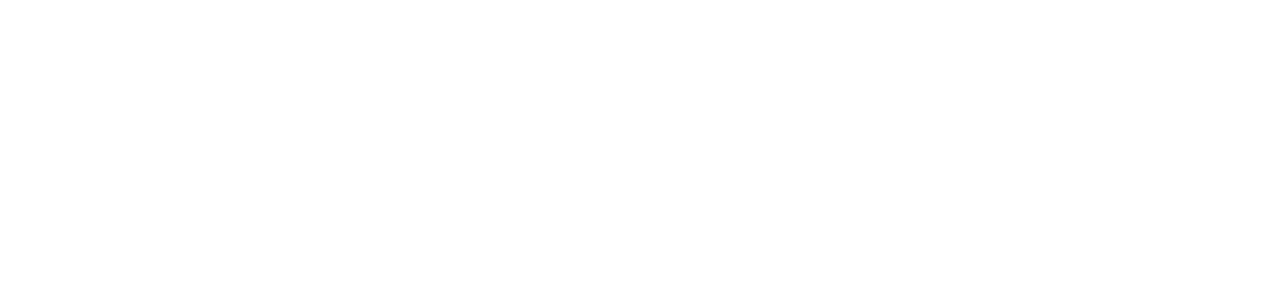
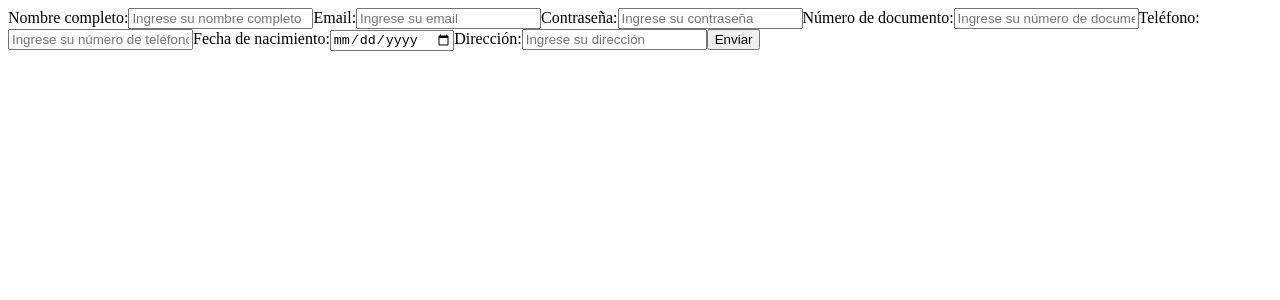
Before and after one commit to AgustinErimbaue/GlobalTrust-front, a React (Vite) app: page / in a window 1280 px wide. Shown: the top 300 px of the page. Built offline with nearby package versions, Linux system fonts and the light colour scheme.

Commit message:
feat: implementar formulario de registro con validación de campos

```diff
--- a/src/App.jsx
+++ b/src/App.jsx
@@ -1,13 +1,11 @@
-
+import Register from "./components/Register/Register";
 
 function App() {
-
-
   return (
     <>
-
+      <Register />
     </>
-  )
+  );
 }
 
-export default App
+export default App;
--- a/src/components/Register/Register.jsx
+++ b/src/components/Register/Register.jsx
@@ -1,9 +1,197 @@
-import React from 'react'
+import { useState } from "react";
 
 const Register = () => {
+  const initialState = {
+    fullName: "",
+    email: "",
+    password: "",
+    documentNumber: "",
+    phone: "",
+    birthDate: "",
+    address: "",
+    role: "user",
+    isActive: true,
+  };
+
+  const [registerData, setRegisterData] = useState(initialState);
+  const [errors, setErrors] = useState({});
+
+  const validate = () => {
+    const newErrors = {};
+
+    if (!registerData.fullName.trim()) {
+      newErrors.fullName = "El nombre completo es obligatorio.";
+    } else if (!/^[A-Za-zÁÉÍÓÚáéíóúÑñ\s]{3,}$/.test(registerData.fullName)) {
+      newErrors.fullName =
+        "Ingrese un nombre válido (solo letras, mínimo 3 caracteres).";
+    }
+
+    if (!registerData.email.trim()) {
+      newErrors.email = "El email es obligatorio.";
+    } else if (
+      !/^[A-Za-z0-9._%+-]+@[A-Za-z0-9.-]+\.[A-Za-z]{2,}$/.test(registerData.email)
+    ) {
+      newErrors.email = "Ingrese un email válido.";
+    }
+
+    if (!registerData.password) {
+      newErrors.password = "La contraseña es obligatoria.";
+    } else if (
+      !/^(?=.*[a-z])(?=.*[A-Z])(?=.*\d)[A-Za-z\d]{8,}$/.test(registerData.password)
+    ) {
+      newErrors.password =
+        "Mínimo 8 caracteres, una mayúscula, una minúscula y un número.";
+    }
+
+    if (!registerData.documentNumber.trim()) {
+      newErrors.documentNumber = "El número de documento es obligatorio.";
+    } else if (!/^\d{7,}$/.test(registerData.documentNumber)) {
+      newErrors.documentNumber = "Solo números, mínimo 7 dígitos.";
+    }
+
+    if (!registerData.phone.trim()) {
+      newErrors.phone = "El teléfono es obligatorio.";
+    } else if (!/^\d{8,}$/.test(registerData.phone)) {
+      newErrors.phone = "Solo números, mínimo 8 dígitos.";
+    }
+
+    if (!registerData.birthDate) {
+      newErrors.birthDate = "La fecha de nacimiento es obligatoria.";
+    } else {
+      const birth = new Date(registerData.birthDate);
+      const today = new Date();
+      const age = today.getFullYear() - birth.getFullYear();
+      const m = today.getMonth() - birth.getMonth();
+      if (m < 0 || (m === 0 && today.getDate() < birth.getDate())) {
+        if (age - 1 < 18) {
+          newErrors.birthDate = "Debes ser mayor de 18 años.";
+        }
+      } else if (age < 18) {
+        newErrors.birthDate = "Debes ser mayor de 18 años.";
+      }
+    }
+
+    if (!registerData.address.trim()) {
+      newErrors.address = "La dirección es obligatoria.";
+    } else if (registerData.address.trim().length < 5) {
+      newErrors.address = "La dirección debe tener al menos 5 caracteres.";
+    }
+
+    return newErrors;
+  };
+
+  const handleInputChange = (e) => {
+    setRegisterData({ ...registerData, [e.target.name]: e.target.value });
+    setErrors({ ...errors, [e.target.name]: "" });
+  };
+
+  const handleSubmit = (e) => {
+    e.preventDefault();
+    const validationErrors = validate();
+    setErrors(validationErrors);
+
+    if (Object.keys(validationErrors).length === 0) {
+      alert("Registro exitoso");
+      setRegisterData(initialState);
+    }
+  };
+
   return (
-    <div>Register</div>
-  )
-}
+    <form onSubmit={handleSubmit} noValidate>
+      <label>
+        Nombre completo:
+        <input
+          type="text"
+          name="fullName"
+          value={registerData.fullName}
+          onChange={handleInputChange}
+          placeholder="Ingrese su nombre completo"
+          required
+        />
+        {errors.fullName && (
+          <span style={{ color: "red" }}>{errors.fullName}</span>
+        )}
+      </label>
+      <label>
+        Email:
+        <input
+          type="email"
+          name="email"
+          value={registerData.email}
+          onChange={handleInputChange}
+          placeholder="Ingrese su email"
+          required
+        />
+        {errors.email && <span style={{ color: "red" }}>{errors.email}</span>}
+      </label>
+      <label>
+        Contraseña:
+        <input
+          type="password"
+          name="password"
+          value={registerData.password}
+          onChange={handleInputChange}
+          placeholder="Ingrese su contraseña"
+          required
+        />
+        {errors.password && (
+          <span style={{ color: "red" }}>{errors.password}</span>
+        )}
+      </label>
+      <label>
+        Número de documento:
+        <input
+          type="text"
+          name="documentNumber"
+          value={registerData.documentNumber}
+          onChange={handleInputChange}
+          placeholder="Ingrese su número de documento"
+          required
+        />
+        {errors.documentNumber && (
+          <span style={{ color: "red" }}>{errors.documentNumber}</span>
+        )}
+      </label>
+      <label>
+        Teléfono:
+        <input
+          type="tel"
+          name="phone"
+          value={registerData.phone}
+          onChange={handleInputChange}
+          placeholder="Ingrese su número de teléfono"
+          required
+        />
+        {errors.phone && <span style={{ color: "red" }}>{errors.phone}</span>}
+      </label>
+      <label>
+        Fecha de nacimiento:
+        <input
+          type="date"
+          name="birthDate"
+          value={registerData.birthDate}
+          onChange={handleInputChange}
+          required
+        />
+        {errors.birthDate && (
+          <span style={{ color: "red" }}>{errors.birthDate}</span>
+        )}
+      </label>
+      <label>
+        Dirección:
+        <input
+          type="text"
+          name="address"
+          value={registerData.address}
+          onChange={handleInputChange}
+          placeholder="Ingrese su dirección"
+          required
+        />
+        {errors.address && <span style={{ color: "red" }}>{errors.address}</span>}
+      </label>
+      <button type="submit">Enviar</button>
+    </form>
+  );
+};
 
-export default Register
+export default Register;
```
